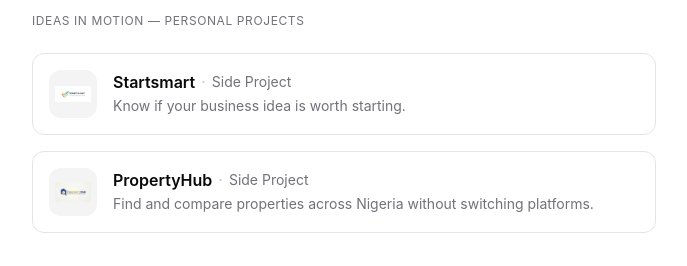
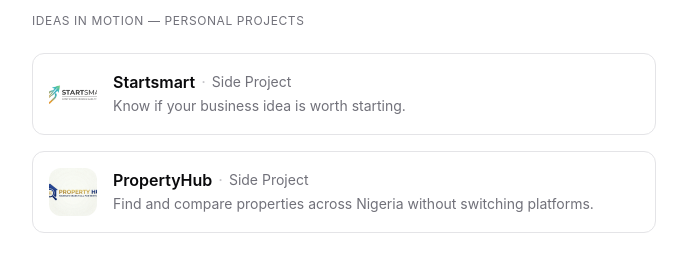
Before and after one commit to Kingovie/portfolio-tailwind, a Next.js app: page / in a window 1280 px wide. Shown: the part 527-793 px from the top of the page, without its empty margins (296-983 px from the left). Built offline with nearby package versions, Linux system fonts and the light colour scheme.

Commit message:
use object-cover for better image fitting

```diff
--- a/app/page.tsx
+++ b/app/page.tsx
@@ -242,7 +242,7 @@
             >
               <div className="w-10 h-10 sm:w-12 sm:h-12 rounded-xl bg-secondary shrink-0 flex items-center justify-center text-base sm:text-lg font-semibold text-muted-foreground overflow-hidden">
                 {project.image ? (
-                  <Image src={project.image} alt={project.name} width={48} height={48} className="object-contain w-full h-full p-1.5" />
+                  <Image src={project.image} alt={project.name} width={48} height={48} className="object-cover w-full h-full" />
                 ) : (
                   project.name[0]
                 )}
```
